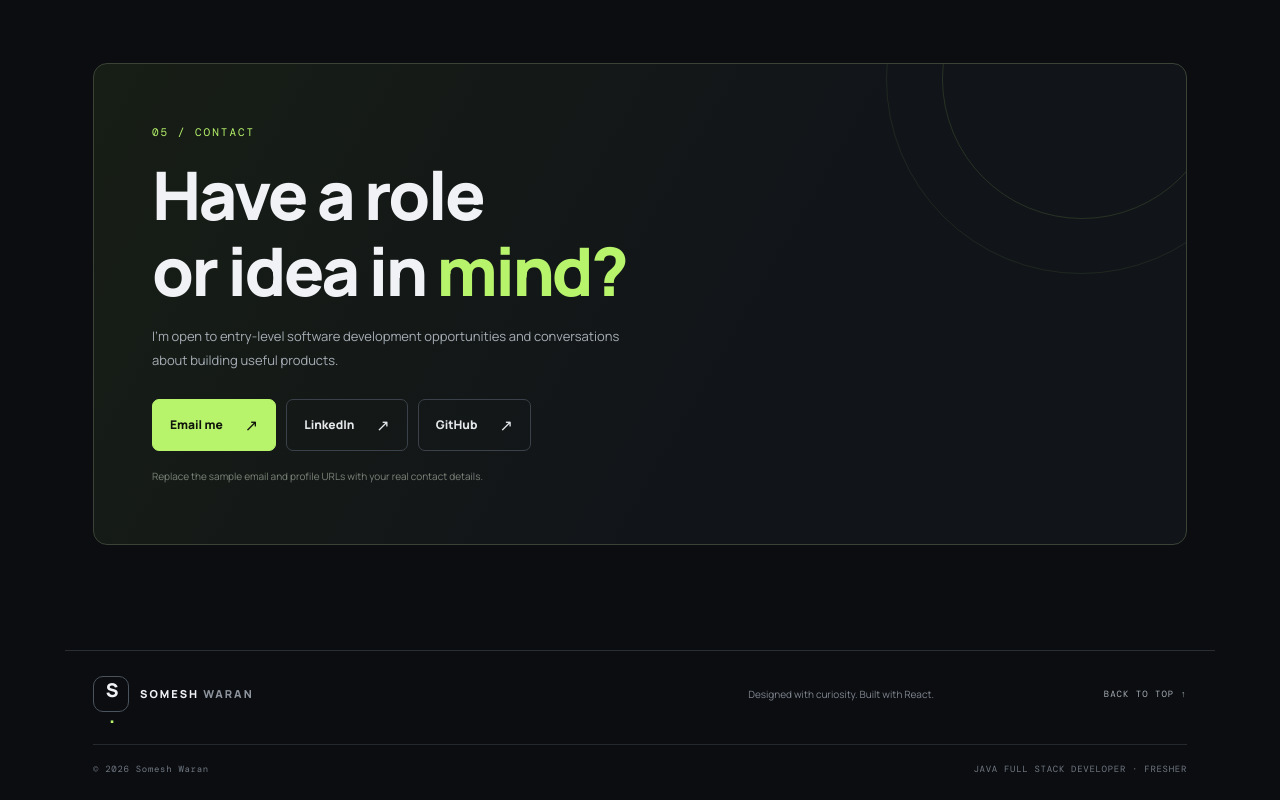
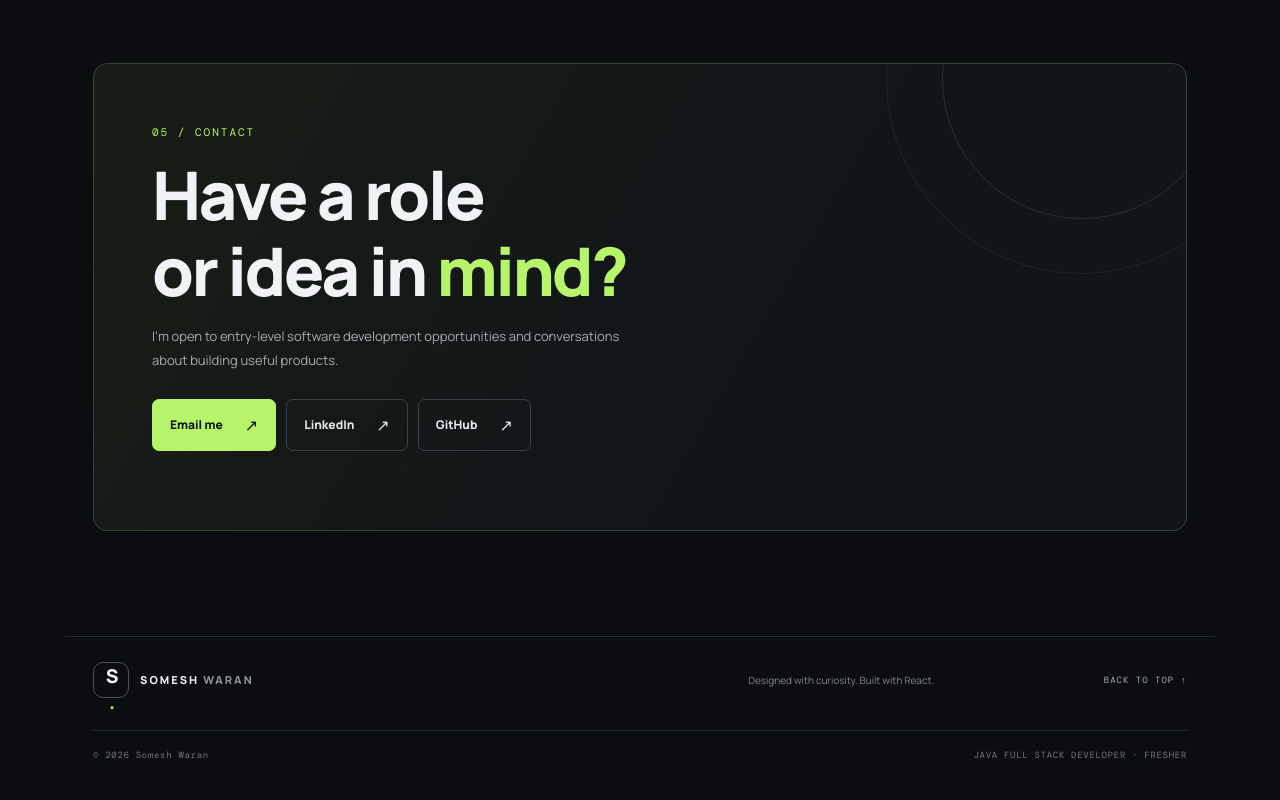
Before and after one commit to someshwaran-8531/Somesh-portfolio, a React (Vite) app: page / in a window 1280 px wide. Shown: the part 4123-4923 px from the top of the page. Built offline with nearby package versions, Linux system fonts and the light colour scheme.

Commit message:
Update App.jsx

```diff
--- a/src/App.jsx
+++ b/src/App.jsx
@@ -212,7 +212,7 @@ function App() {
               <a className="button button-ghost" href="https://www.linkedin.com/in/your-linkedin/" target="_blank" rel="noreferrer">LinkedIn <span>↗</span></a>
               <a className="button button-ghost" href="https://github.com/your-github" target="_blank" rel="noreferrer">GitHub <span>↗</span></a>
             </div>
-            <p className="contact-placeholder-note">Replace the sample email and profile URLs with your real contact details.</p>
+            <p className="contact-placeholder-note"></p>
           </div>
         </section>
       </main>
```
